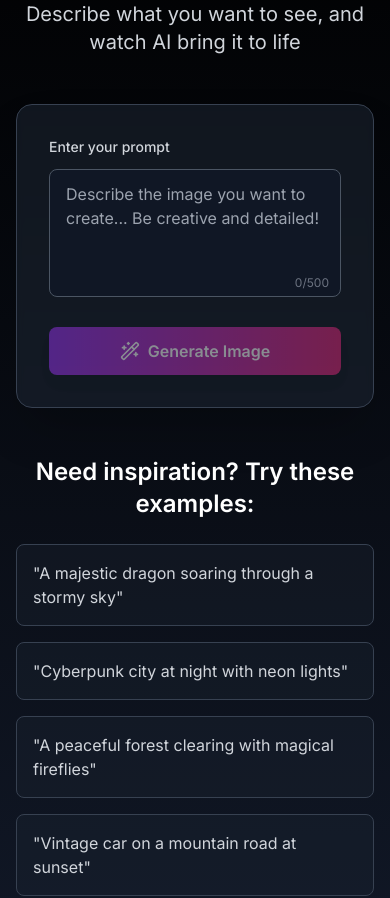
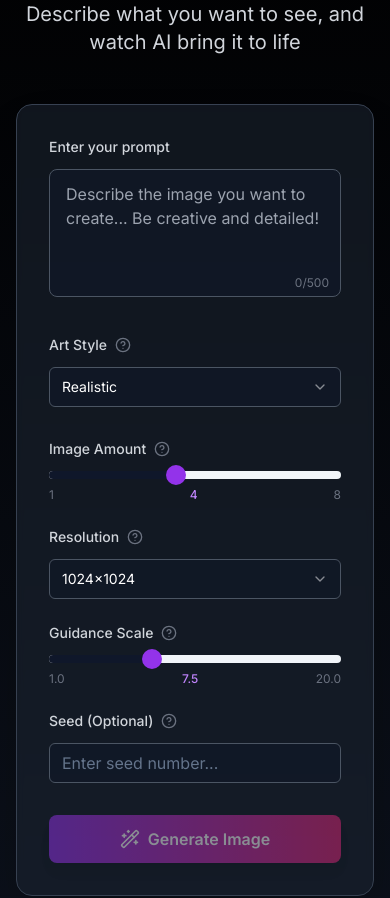
Before and after one commit to Mhuzaf/DreamForgeAI, a React (Vite) app: page / in a window 390 px wide. Shown: the part 980-1878 px from the top of the page. Built offline with nearby package versions, Linux system fonts and the light colour scheme.

Commit message:
feat: Add style selection and advanced controls
Adds a style selection section with dropdown/tile buttons, sliders for image amount, resolution, guidance scale, and seed input, and tooltip icons. Implements a minimal dark UI with neon blue/purple highlights and mobile responsiveness.

```diff
--- a/src/components/PromptInput.tsx
+++ b/src/components/PromptInput.tsx
@@ -1,10 +1,19 @@
 
 import { useState } from 'react';
-import { Wand2, Sparkles } from 'lucide-react';
+import { Wand2, Sparkles, HelpCircle } from 'lucide-react';
+import { Select, SelectContent, SelectItem, SelectTrigger, SelectValue } from './ui/select';
+import { Slider } from './ui/slider';
+import { Input } from './ui/input';
+import { Tooltip, TooltipContent, TooltipProvider, TooltipTrigger } from './ui/tooltip';
 
 const PromptInput = () => {
   const [prompt, setPrompt] = useState('');
   const [isGenerating, setIsGenerating] = useState(false);
+  const [style, setStyle] = useState('realistic');
+  const [imageAmount, setImageAmount] = useState([4]);
+  const [resolution, setResolution] = useState(['1024']);
+  const [guidanceScale, setGuidanceScale] = useState([7.5]);
+  const [seed, setSeed] = useState('');
 
   const handleGenerate = async () => {
     if (!prompt.trim()) return;
@@ -14,8 +23,26 @@ const PromptInput = () => {
     setTimeout(() => {
       setIsGenerating(false);
       console.log('Generating image for prompt:', prompt);
+      console.log('Settings:', { style, imageAmount: imageAmount[0], resolution: resolution[0], guidanceScale: guidanceScale[0], seed });
     }, 3000);
   };
+
+  const styles = [
+    { value: 'realistic', label: 'Realistic' },
+    { value: 'anime', label: 'Anime' },
+    { value: '3d', label: '3D' },
+    { value: 'sketch', label: 'Sketch' },
+    { value: 'watercolor', label: 'Watercolor' },
+    { value: 'oil-painting', label: 'Oil Painting' }
+  ];
+
+  const resolutionOptions = [
+    { value: '512', label: '512×512' },
+    { value: '768', label: '768×768' },
+    { value: '1024', label: '1024×1024' },
+    { value: '1536', label: '1536×1536' },
+    { value: '2048', label: '2048×2048' }
+  ];
 
   const examplePrompts = [
     "A majestic dragon soaring through a stormy sky",
@@ -29,6 +56,7 @@ const PromptInput = () => {
   };
 
   return (
+    <TooltipProvider>
       <section id="prompt-section" className="py-20 px-4 sm:px-6 lg:px-8 bg-gradient-to-b from-black to-gray-900">
         <div className="max-w-4xl mx-auto">
           <div className="text-center mb-12">
@@ -43,7 +71,8 @@ const PromptInput = () => {
           </div>
 
           <div className="bg-gray-800/50 backdrop-blur-sm rounded-2xl p-8 shadow-2xl border border-gray-700">
-          <div className="space-y-6">
+            <div className="space-y-8">
+              {/* Prompt Input */}
               <div>
                 <label htmlFor="prompt" className="block text-sm font-medium text-gray-300 mb-3">
                   Enter your prompt
@@ -63,6 +92,145 @@ const PromptInput = () => {
                 </div>
               </div>
 
+              {/* Style Selection */}
+              <div>
+                <div className="flex items-center gap-2 mb-3">
+                  <label className="text-sm font-medium text-gray-300">Art Style</label>
+                  <Tooltip>
+                    <TooltipTrigger>
+                      <HelpCircle className="w-4 h-4 text-gray-500 hover:text-purple-400 transition-colors" />
+                    </TooltipTrigger>
+                    <TooltipContent>
+                      <p>Choose the artistic style for your generated image</p>
+                    </TooltipContent>
+                  </Tooltip>
+                </div>
+                <Select value={style} onValueChange={setStyle}>
+                  <SelectTrigger className="bg-gray-900/80 border-gray-600 text-white hover:border-purple-500 transition-colors">
+                    <SelectValue placeholder="Select a style" />
+                  </SelectTrigger>
+                  <SelectContent className="bg-gray-900 border-gray-600">
+                    {styles.map((styleOption) => (
+                      <SelectItem key={styleOption.value} value={styleOption.value} className="text-white hover:bg-gray-700">
+                        {styleOption.label}
+                      </SelectItem>
+                    ))}
+                  </SelectContent>
+                </Select>
+              </div>
+
+              {/* Advanced Controls */}
+              <div className="grid grid-cols-1 md:grid-cols-2 gap-6">
+                {/* Image Amount */}
+                <div>
+                  <div className="flex items-center gap-2 mb-3">
+                    <label className="text-sm font-medium text-gray-300">Image Amount</label>
+                    <Tooltip>
+                      <TooltipTrigger>
+                        <HelpCircle className="w-4 h-4 text-gray-500 hover:text-purple-400 transition-colors" />
+                      </TooltipTrigger>
+                      <TooltipContent>
+                        <p>Number of images to generate (1-8)</p>
+                      </TooltipContent>
+                    </Tooltip>
+                  </div>
+                  <div className="space-y-2">
+                    <Slider
+                      value={imageAmount}
+                      onValueChange={setImageAmount}
+                      max={8}
+                      min={1}
+                      step={1}
+                      className="w-full [&_[role=slider]]:bg-purple-600 [&_[role=slider]]:border-purple-600"
+                    />
+                    <div className="flex justify-between text-xs text-gray-500">
+                      <span>1</span>
+                      <span className="text-purple-400 font-medium">{imageAmount[0]}</span>
+                      <span>8</span>
+                    </div>
+                  </div>
+                </div>
+
+                {/* Resolution */}
+                <div>
+                  <div className="flex items-center gap-2 mb-3">
+                    <label className="text-sm font-medium text-gray-300">Resolution</label>
+                    <Tooltip>
+                      <TooltipTrigger>
+                        <HelpCircle className="w-4 h-4 text-gray-500 hover:text-purple-400 transition-colors" />
+                      </TooltipTrigger>
+                      <TooltipContent>
+                        <p>Output image resolution (higher = better quality)</p>
+                      </TooltipContent>
+                    </Tooltip>
+                  </div>
+                  <Select value={resolution[0]} onValueChange={(value) => setResolution([value])}>
+                    <SelectTrigger className="bg-gray-900/80 border-gray-600 text-white hover:border-purple-500 transition-colors">
+                      <SelectValue />
+                    </SelectTrigger>
+                    <SelectContent className="bg-gray-900 border-gray-600">
+                      {resolutionOptions.map((res) => (
+                        <SelectItem key={res.value} value={res.value} className="text-white hover:bg-gray-700">
+                          {res.label}
+                        </SelectItem>
+                      ))}
+                    </SelectContent>
+                  </Select>
+                </div>
+
+                {/* Guidance Scale */}
+                <div>
+                  <div className="flex items-center gap-2 mb-3">
+                    <label className="text-sm font-medium text-gray-300">Guidance Scale</label>
+                    <Tooltip>
+                      <TooltipTrigger>
+                        <HelpCircle className="w-4 h-4 text-gray-500 hover:text-purple-400 transition-colors" />
+                      </TooltipTrigger>
+                      <TooltipContent>
+                        <p>How closely to follow the prompt (higher = more strict)</p>
+                      </TooltipContent>
+                    </Tooltip>
+                  </div>
+                  <div className="space-y-2">
+                    <Slider
+                      value={guidanceScale}
+                      onValueChange={setGuidanceScale}
+                      max={20}
+                      min={1}
+                      step={0.5}
+                      className="w-full [&_[role=slider]]:bg-purple-600 [&_[role=slider]]:border-purple-600"
+                    />
+                    <div className="flex justify-between text-xs text-gray-500">
+                      <span>1.0</span>
+                      <span className="text-purple-400 font-medium">{guidanceScale[0]}</span>
+                      <span>20.0</span>
+                    </div>
+                  </div>
+                </div>
+
+                {/* Seed */}
+                <div>
+                  <div className="flex items-center gap-2 mb-3">
+                    <label className="text-sm font-medium text-gray-300">Seed (Optional)</label>
+                    <Tooltip>
+                      <TooltipTrigger>
+                        <HelpCircle className="w-4 h-4 text-gray-500 hover:text-purple-400 transition-colors" />
+                      </TooltipTrigger>
+                      <TooltipContent>
+                        <p>Seed for reproducible results (leave empty for random)</p>
+                      </TooltipContent>
+                    </Tooltip>
+                  </div>
+                  <Input
+                    value={seed}
+                    onChange={(e) => setSeed(e.target.value)}
+                    placeholder="Enter seed number..."
+                    className="bg-gray-900/80 border-gray-600 text-white placeholder-gray-400 focus:ring-2 focus:ring-purple-500 focus:border-transparent"
+                  />
+                </div>
+              </div>
+
+              {/* Generate Button */}
               <div className="flex flex-col sm:flex-row gap-4">
                 <button
                   onClick={handleGenerate}
@@ -120,6 +288,7 @@ const PromptInput = () => {
           </div>
         </div>
       </section>
+    </TooltipProvider>
   );
 };
 
```
Lines whose indentation alone changed are shown as unchanged.
